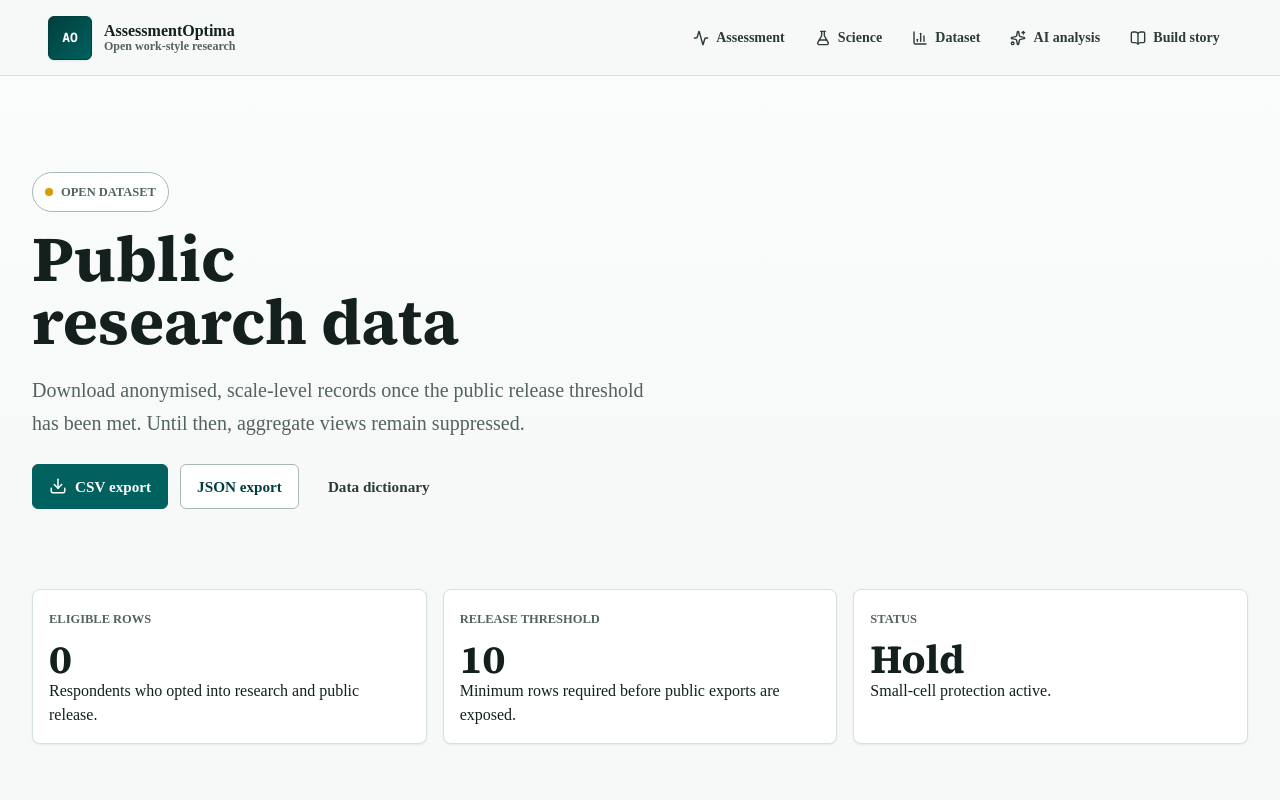
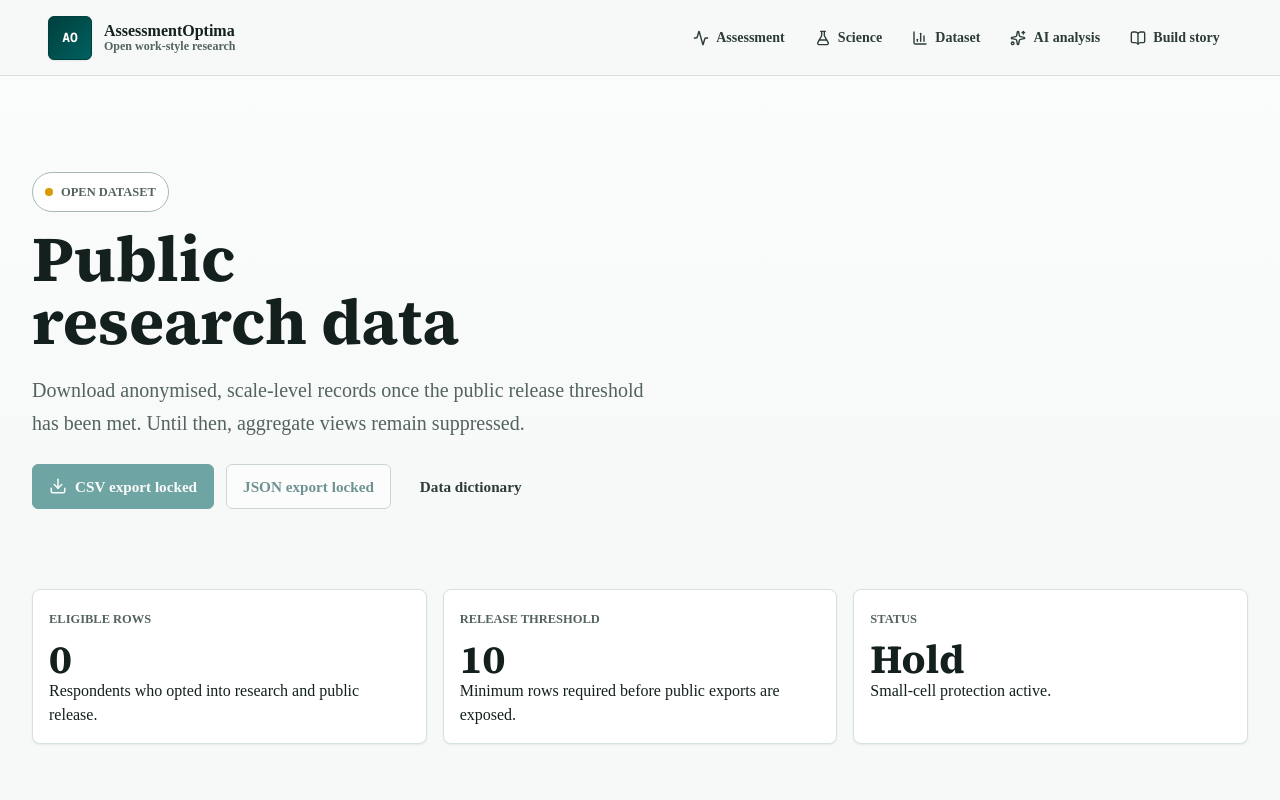
Before and after one commit to apkuk/assessmentoptima, a Next.js app: page /dataset in a window 1280 px wide. Shown: the top 800 px of the page. Built offline with nearby package versions, Linux system fonts and the light colour scheme; no server answers.

Commit message:
Polish dataset launch state

```diff
--- a/_docs/master-docs/how-i-built-this.md
+++ b/_docs/master-docs/how-i-built-this.md
@@ -268,6 +268,11 @@ At **2026-04-23 22:59 BST**, the core assessment journey was made resilient to p
 - Public dataset persistence/export still requires MongoDB Atlas network access, so the fallback does not pretend that non-persisted responses were added to the research dataset.
 - MongoDB connection timeouts were shortened so unavailable persistence fails quickly and the user journey can continue.
 
+At **2026-04-23 23:02 BST**, the dataset page was polished for launch resilience.
+
+- Public export buttons are locked while the dataset is suppressed or persistence is unavailable, preventing visitors from clicking into raw error responses.
+- The dataset page now explains that private reports work and public exports unlock once MongoDB Atlas accepts Vercel traffic and release thresholds are met.
+
 ## Required Sections
 
 ### Hero
--- a/src/app/dataset/page.tsx
+++ b/src/app/dataset/page.tsx
@@ -46,16 +46,17 @@ async function getDatasetState() {
       aggregates: calculateAggregates([], 10),
       reliability: calculateReliabilitySnapshot([], 10),
       error: isMongoConnectivityError(error)
-        ? "Database connection unavailable."
+        ? "Live dataset storage is still connecting. Private reports work, and public exports will unlock once MongoDB Atlas accepts Vercel traffic and the release threshold is met."
         : error instanceof Error
-          ? error.message
-          : "Dataset unavailable.",
+          ? "Dataset is temporarily unavailable."
+          : "Dataset is temporarily unavailable.",
     };
   }
 }
 
 export default async function DatasetPage() {
   const { rows, aggregates, reliability, error } = await getDatasetState();
+  const exportsAvailable = !error && !aggregates.suppressed;
 
   return (
     <main className="page">
@@ -67,6 +68,8 @@ export default async function DatasetPage() {
           threshold has been met. Until then, aggregate views remain suppressed.
         </p>
         <div className="action-row">
+          {exportsAvailable ? (
+            <>
               <Link className="button" href={apiRoutes.datasetCsv}>
                 <Download size={18} aria-hidden="true" />
                 CSV export
@@ -74,6 +77,18 @@ export default async function DatasetPage() {
               <Link className="button-secondary" href={apiRoutes.datasetJson}>
                 JSON export
               </Link>
+            </>
+          ) : (
+            <>
+              <button className="button" disabled type="button">
+                <Download size={18} aria-hidden="true" />
+                CSV export locked
+              </button>
+              <button className="button-secondary" disabled type="button">
+                JSON export locked
+              </button>
+            </>
+          )}
           <Link className="button-ghost" href={routes.datasetDictionary}>
             Data dictionary
           </Link>
```
Lines whose indentation alone changed are shown as unchanged.
